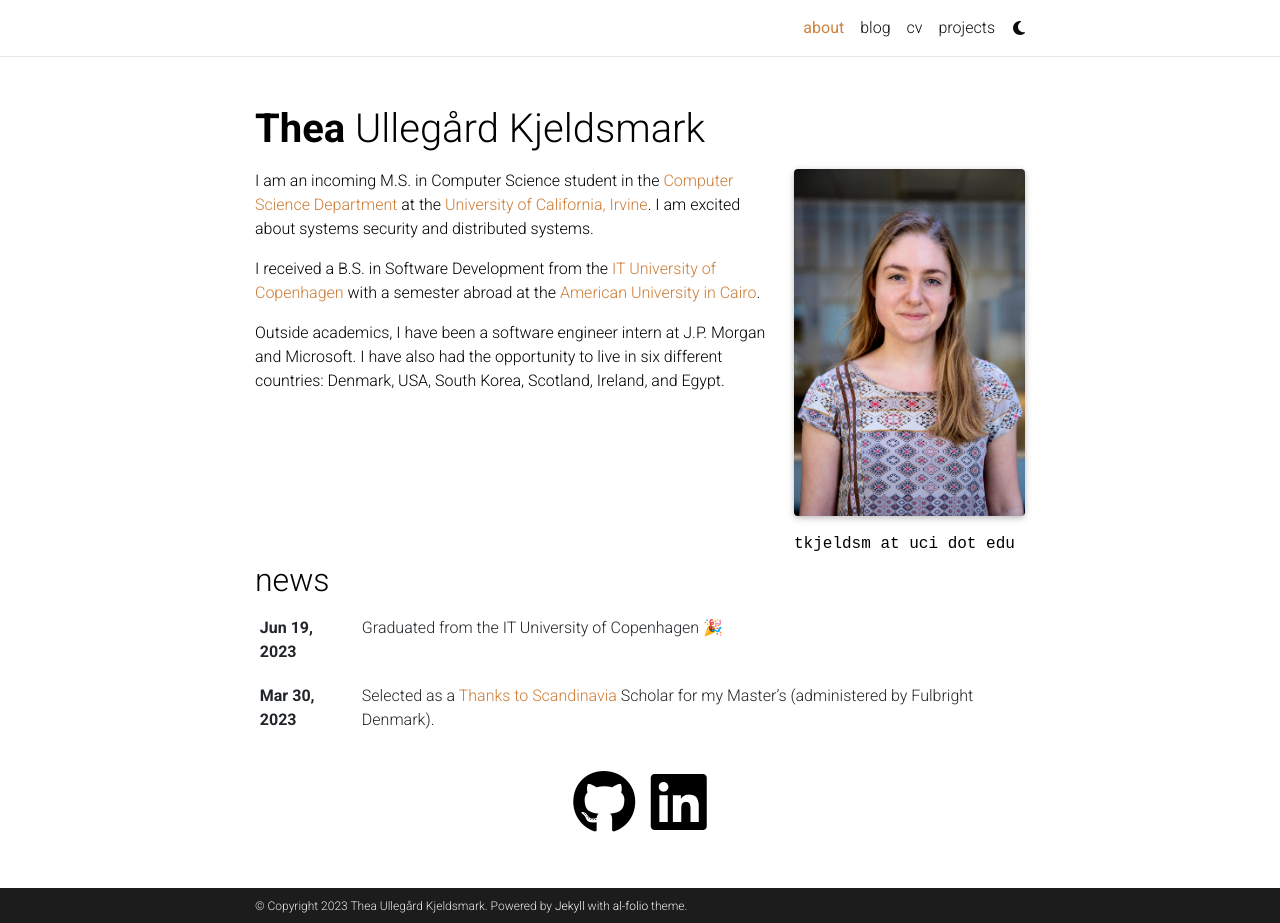
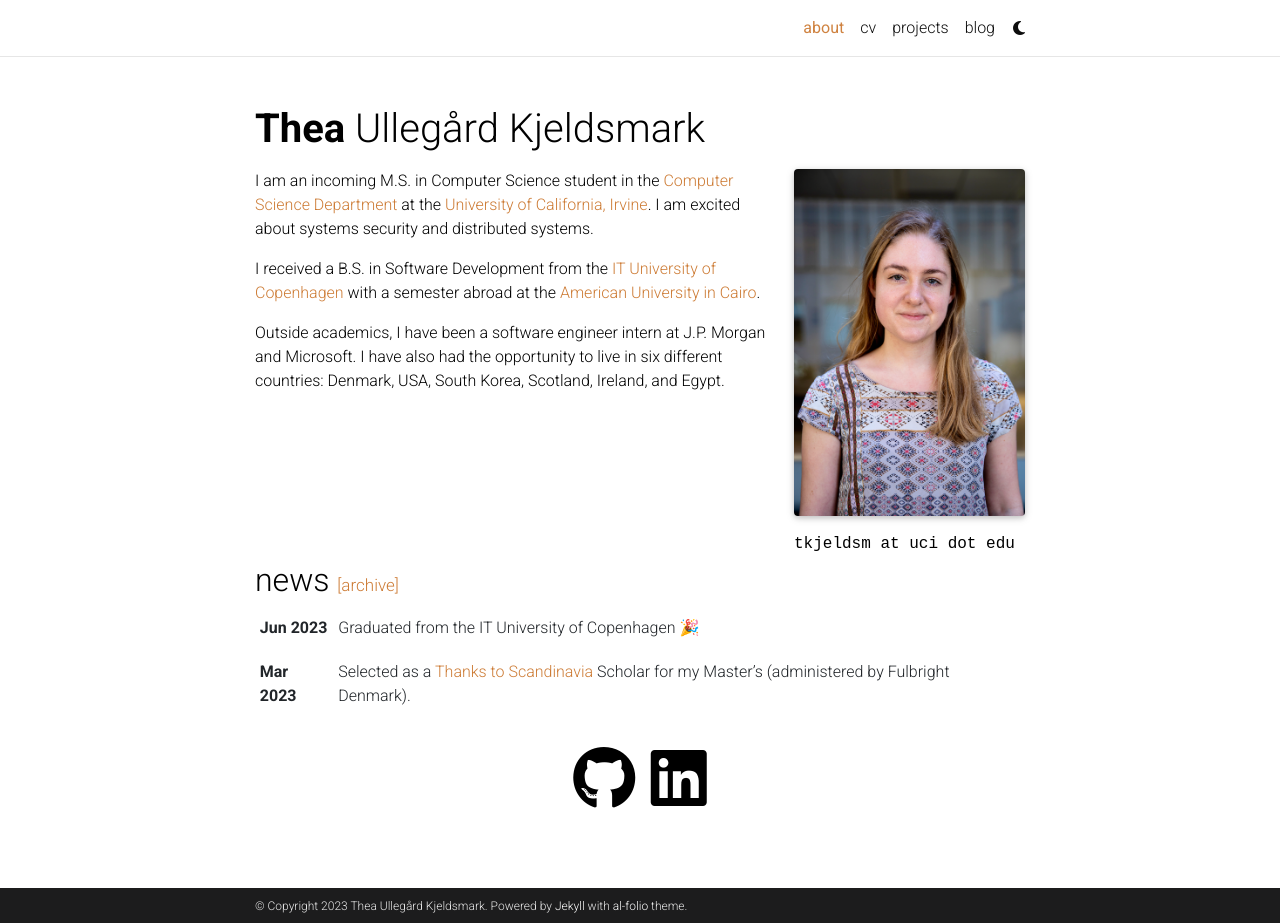
Before and after one commit to theauk/theauk.github.io, a Jekyll site: the page built from _pages/about.md, in a window 1280 px wide and 923 px high. Built offline with Jekyll 4.4.1, drawn with Linux system fonts in a browser that asks for light colours; emoji names are drawn with the system emoji font; comment, search, counter and statistics services are not loaded; a style sheet for code colours, icons or effects is not loaded.

Commit message:
Add news archieve

```diff
--- a/Gemfile
+++ b/Gemfile
@@ -15,9 +15,9 @@ group :jekyll_plugins do
     gem 'jekyll-toc'
     gem 'jekyll-twitter-plugin'
     gem 'jemoji'
-    gem 'mini_racer'
     gem 'unicode_utils'
     gem 'webrick'
+    gem "mini_racer"
 end
 group :other_plugins do
     gem 'feedjira'
--- a/_includes/header.html
+++ b/_includes/header.html
@@ -51,17 +51,6 @@
                   {%- endif -%}
                 </a>
               </li>
-              {% if site.blog_nav_title %}
-              <!-- Blog -->
-              <li class="nav-item {% if page.url contains 'blog' %}active{% endif %}">
-                <a class="nav-link" href="{{ '/blog/' | relative_url }}">{{ site.blog_nav_title }}
-                  {%- if page.url contains 'blog' -%}
-                  <span class="sr-only">(current)</span>
-                  {%- endif -%}
-                </a>
-              </li>
-              {%- endif %}
-
               <!-- Other pages -->
               {%- assign sorted_pages = site.pages | sort: "nav_order" -%}
               {%- for p in sorted_pages -%}
@@ -94,8 +83,18 @@
               {%- endif -%}
               {%- endif -%}
               {% endfor -%}
+
+              {% if site.blog_nav_title %}
+              <!-- Blog -->
+              <li class="nav-item {% if page.url contains 'blog' %}active{% endif %}">
+                <a class="nav-link" href="{{ '/blog/' | relative_url }}">{{ site.blog_nav_title }}
+                  {%- if page.url contains 'blog' -%}
+                  <span class="sr-only">(current)</span>
+                  {%- endif -%}
+                </a>
+              </li>
+              {%- endif %}
               {%- if site.enable_darkmode %}
-
               <!-- Toogle theme mode -->
               <li class="toggle-container">
                 <button id="light-toggle" title="Change theme">
--- a/_includes/news.html
+++ b/_includes/news.html
@@ -1,29 +1,42 @@
 <div class="news">
-            {% if site.news != blank -%}
-            {%- assign news_size = site.news | size -%}
-            <div class="table-responsive" {% if include.limit and site.announcements.scrollable and news_size > 3 %}style="max-height: 60vw"{% endif %}>
+    {% if site.news %}
+      <div class="table-responsive">
         <table class="table table-sm table-borderless">
-              {%- assign news = site.news | reverse -%}
-              {% if include.limit and site.announcements.limit %}
-              {% assign news_limit = site.announcements.limit %}
+        {% assign news = site.news | reverse %}
+        {% if page.news_limit %}
+
+        {% for item in news limit: page.news_limit %}
+          <tr>
+            <th scope="row">{{ item.date | date: "%b %Y" }}</th>
+            <td>
+              {% if item.inline %}
+                {{ item.content | remove: '<p>' | remove: '</p>' | emojify }}
               {% else %}
-              {% assign news_limit = news_size %}
+                <a class="news-title" href="{{ item.url | relative_url }}">{{ item.title }}</a>
               {% endif %}
-              {% for item in news limit: news_limit %}
-                <tr>
-                  <th scope="row">{{ item.date | date: "%b %-d, %Y" }}</th>
-                  <td>
-                    {% if item.inline -%}
-                      {{ item.content | remove: '<p>' | remove: '</p>' | emojify }}
-                    {%- else -%}
-                      <a class="news-title" href="{{ item.url | relative_url }}">{{ item.title }}</a>
-                    {%- endif %}
             </td>
           </tr>
-              {%- endfor %}
+        {% endfor %}
+
+        {% else %}
+
+        {% for item in news limit: site.news_limit %}
+          <tr>
+            <th scope="row">{{ item.date | date: "%b %Y" }}</th>
+            <td>
+              {% if item.inline %}
+                {{ item.content | remove: '<p>' | remove: '</p>' | emojify }}
+              {% else %}
+                <a class="news-title" href="{{ item.url | relative_url }}">{{ item.title }}</a>
+              {% endif %}
+            </td>
+          </tr>
+        {% endfor %}
+
+        {% endif %}
         </table>
       </div>
-          {%- else -%}
+    {% else %}
       <p>No news so far...</p>
-          {%- endif %}
+    {% endif %}
   </div>
--- a/_layouts/about.html
+++ b/_layouts/about.html
@@ -41,9 +41,9 @@ layout: default
           </div>
 
           <!-- News -->
-          {% if page.news and site.announcements.enabled -%}
-            <h2><a href="{{ '/news/' | relative_url }}" style="color: inherit;">news</a></h2>
-            {%- include news.html limit=true %}
+          {% if page.news -%}
+          <h2>news <span><a href="/news" style="font-size: 17px;">[archive]</a></span></h2>
+          {%- include news.html %}
           {%- endif %}
 
           <!-- Latest posts -->
```
Also changed, not shown: _pages/about.md (line endings or trailing spaces), 1 other file. Lines whose indentation alone changed are shown as unchanged.
